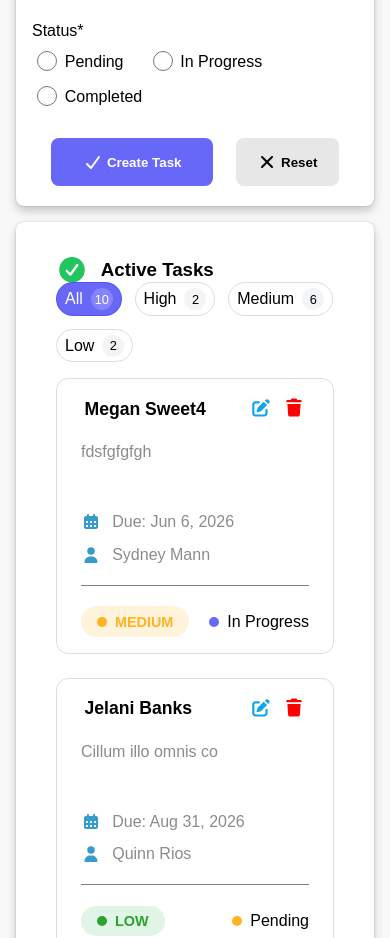
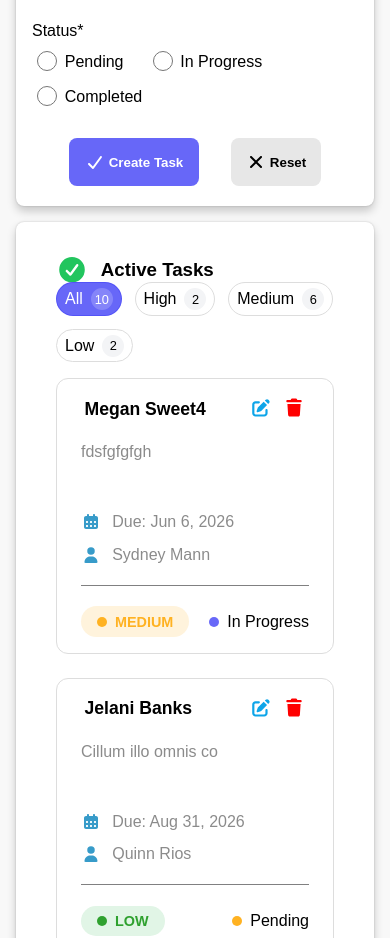
Before and after one commit to Ramji-44/Taskmanager-react, a React (Vite) app: page / in a window 390 px wide. Shown: the part 1020-1958 px from the top of the page. Built offline with nearby package versions, Linux system fonts and the light colour scheme.

Commit message:
added responsiveness for the form buttons

```diff
--- a/src/components/Buttons/Button.module.css
+++ b/src/components/Buttons/Button.module.css
@@ -2,7 +2,7 @@
     display: flex;
     align-items: center;
     justify-content: space-around;
-    margin: 0em 0 1.5em 0;
+    margin: 0em;
     padding: 0 1.2em;
     gap: 1em;
 }
@@ -46,23 +46,64 @@
 .cancelBtn:hover {
     background-color: rgb(210, 210, 210);
 }
-.icon{
+
+.icon {
     font-size: 1.2em;
 }
+
+@media (min-width: 601px) and (max-width: 1000px) {
+    .taskButtons {
+        gap: 2em;
+        justify-content: center;
+    }
+    .taskButtons button{
+        margin: 0;
+        padding: 1.2em 0.5em;
+    }
+    .createBtn, .updateBtn{
+        width: 130px;
+    }
+    .resetBtn,.cancelBtn{
+        width: 100px;
+    }
+}
+
+@media (min-width : 1001px)  and (max-width : 1250px){
+    .taskButtons{
+        gap: 2.5em;
+        justify-content: center;
+        border: 1px solid red;
+    }
+    .taskButtons button{
+        margin: 0;
+        padding: 1.2em 0.5em;
+    }
+    .createBtn, .updateBtn{
+        width: 140px;
+    }
+    .resetBtn,.cancelBtn{
+        width: 100px;
+    }
+
+}
+
 @media (max-width: 600px) {
     .taskButtons {
-        padding: 0 1em;
+        margin: 0;
+        padding: 0;
+        gap: 2em;
+        justify-content: center;
     }
 
-    .createBtn,
-    .updateBtn {
-        width: 55%;
-        padding: 0.9em 0;
+    .taskButtons button{
+        padding: 1.2em 0.5em;
+    }
+    .createBtn,.updateBtn {
+        width: 130px;
     }
 
-    .resetBtn,
-    .cancelBtn {
-        width: 35%;
+    .resetBtn,.cancelBtn {
+        width: 90px;
         padding: 0.9em 0;
     }
 }
```
